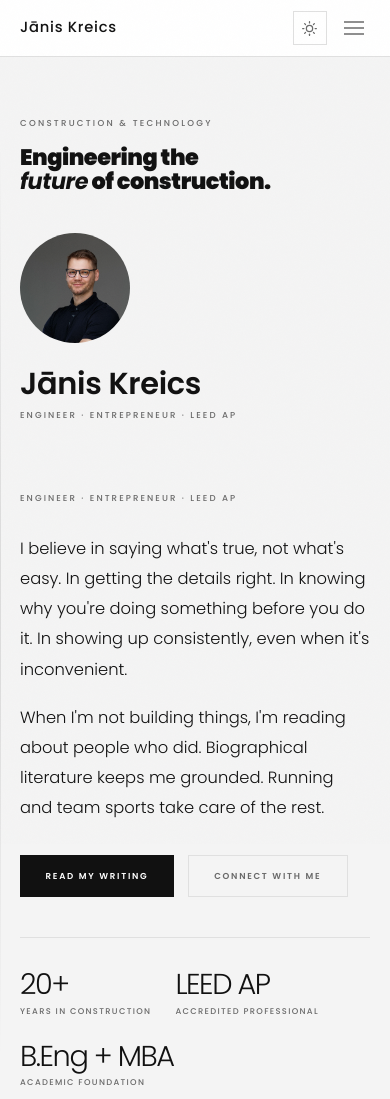
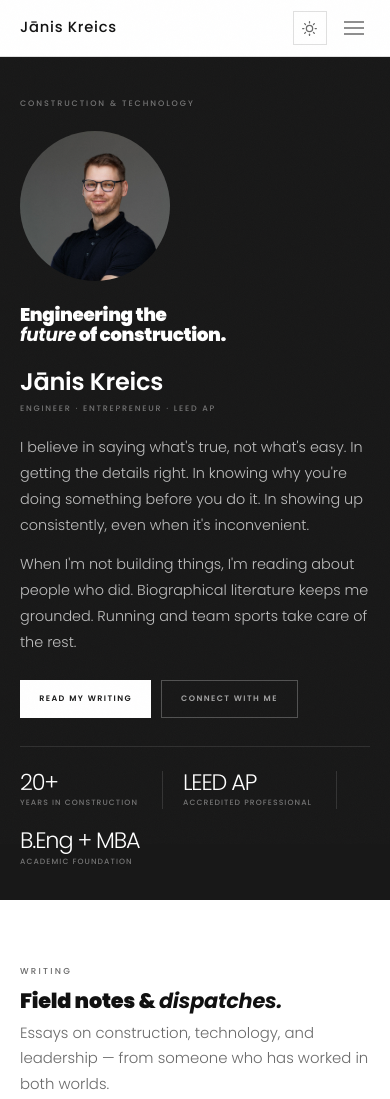
Before and after one commit to jkreics-afk/JanisKreics, a website: page index.html in a window 390 px wide. Shown: the top 1099 px of the page. Drawn offline with Linux system fonts and the light colour scheme.

Commit message:
Layout: sticky dark sidebar + brighter dark mode + larger headlines
- Split page into 1/4 dark sticky sidebar (photo, bio, CTAs) and 3/4 light scrollable content
- Dark mode background lifted from pure black to #141414/#1C1C1C for softer contrast
- All section headings scaled up x1.3
- Removed section numbering (01/02/03)
- Mobile: layout stacks vertically below 800px

Co-Authored-By: Claude Sonnet 4.6 <noreply@anthropic.com>

```diff
--- a/index.html
+++ b/index.html
@@ -21,16 +21,17 @@
       --wide:     1080px;
       --gap:      clamp(1.25rem, 4vw, 2.5rem);
       --ease:     cubic-bezier(.16,1,.3,1);
+      --nav-h:    56px;
     }
 
     [data-theme="dark"] {
-      --bg:       #000000;
-      --surface:  #0D0D0D;
-      --border:   #282828;
-      --text:     #FFFFFF;
-      --muted:    #999999;
-      --inv-bg:   #FFFFFF;
-      --inv-text: #000000;
+      --bg:       #141414;
+      --surface:  #1C1C1C;
+      --border:   #353535;
+      --text:     #F0F0F0;
+      --muted:    #AAAAAA;
+      --inv-bg:   #F0F0F0;
+      --inv-text: #141414;
     }
 
     *, *::before, *::after { box-sizing: border-box; margin: 0; padding: 0; }
@@ -129,7 +130,7 @@
       border-bottom: 1px solid var(--border);
       transition: background .35s;
     }
-    [data-theme="dark"] nav { background: rgba(0,0,0,.94); }
+    [data-theme="dark"] nav { background: rgba(20,20,20,.94); }
     .theme-toggle {
       background: none; border: 1px solid var(--border);
       cursor: pointer; color: var(--muted);
@@ -143,7 +144,7 @@
     [data-theme="dark"] .icon-moon { display: block; }
     .nav-inner {
       max-width: var(--wide); margin-inline: auto; padding-inline: var(--gap);
-      height: 56px; display: flex; align-items: center; justify-content: space-between;
+      height: var(--nav-h); display: flex; align-items: center; justify-content: space-between;
     }
     .nav-name { font-family: var(--f); font-size: .92rem; font-weight: 500; letter-spacing: .05em; }
     .nav-links { display: flex; gap: 2.25rem; }
@@ -159,137 +160,141 @@
       .nav-toggle { display: flex; }
       .nav-links.open {
         display: flex; flex-direction: column;
-        position: fixed; top: 56px; left: 0; right: 0;
+        position: fixed; top: var(--nav-h); left: 0; right: 0;
         background: var(--bg); border-bottom: 1px solid var(--border);
         padding: 1.5rem var(--gap) 2rem; gap: 1.25rem;
       }
       .nav-links.open a { font-size: .78rem; }
     }
 
-    /* ══════════ HERO ══════════ */
-    .hero {
-      background: var(--surface);
-      border-bottom: 1px solid var(--border);
-      position: relative; overflow: hidden;
-    }
-    .hero::before {
-      content: ''; position: absolute; left: 0; top: 8%; bottom: 8%;
-      width: 1px;
-      background: linear-gradient(to bottom, transparent, var(--text) 40%, var(--text) 60%, transparent);
-      opacity: .1;
-    }
-    .hero-top {
-      padding-top: clamp(3rem, 7vw, 5.5rem);
-      padding-bottom: 2.5rem; position: relative;
-    }
-    .hero-headline {
-      font-family: var(--fh);
-      font-size: clamp(1.4rem, 3.5vw, 3rem);
-      font-weight: 900; line-height: 1.05; letter-spacing: -.02em;
-      margin-top: .65rem;
-    }
-    .hero-headline em { font-style: italic; font-weight: 900; }
-
-    .hero-dots {
-      position: absolute; top: clamp(2rem,5vw,3.5rem); right: var(--gap);
-      pointer-events: none; opacity: .2;
-    }
-    @media (max-width: 620px) { .hero-dots { display: none; } }
-
-    .hero-grid {
-      display: grid; grid-template-columns: 200px 1fr;
-      gap: clamp(2.5rem, 5vw, 5rem); align-items: start;
-      padding-bottom: clamp(3.5rem, 7vw, 5.5rem);
-    }
-    @media (max-width: 620px) {
-      .hero-grid { grid-template-columns: 1fr; }
-      .hero-photo-col { display: flex; align-items: center; gap: 1.5rem; flex-wrap: wrap; }
+    /* ══════════ PAGE LAYOUT ══════════ */
+    .page-layout {
+      display: grid;
+      grid-template-columns: 1fr 3fr;
+      align-items: start;
     }
 
-    /* Photo */
-    .photo-frame { position: relative; display: inline-block; border-radius: 50%; overflow: hidden; }
-    .photo-frame::after { display: none; }
-    .intro-photo {
-      width: 180px; height: 180px;
-      object-fit: cover; object-position: top center;
-      display: block; flex-shrink: 0;
+    /* ══════════ SIDEBAR ══════════ */
+    .sidebar {
+      position: sticky;
+      top: var(--nav-h);
+      height: calc(100vh - var(--nav-h));
+      overflow-y: auto;
+      background: #181818;
+      color: #FFFFFF;
+      padding: 2rem 1.75rem 2.5rem;
+      scrollbar-width: thin;
+      scrollbar-color: #333 #181818;
+      display: flex;
+      flex-direction: column;
     }
-    @media (max-width: 620px) { .intro-photo { width: 110px; height: 110px; } }
-    .intro-photo-name { display: none; }
-    @media (max-width: 620px) {
-      .intro-photo-name { display: block; }
-      .intro-photo-name .h1-name { font-size: 1.9rem; }
+    .sidebar::-webkit-scrollbar { width: 3px; }
+    .sidebar::-webkit-scrollbar-track { background: #181818; }
+    .sidebar::-webkit-scrollbar-thumb { background: #333; }
+
+    .sidebar-eyebrow {
+      font-size: .5rem; letter-spacing: .24em; font-weight: 500;
+      color: rgba(255,255,255,.4); text-transform: uppercase;
+      margin-bottom: 1.25rem; display: block;
     }
 
-    .h1-name {
+    .sidebar-photo {
+      width: 150px; height: 150px;
+      object-fit: cover; object-position: top center;
+      border-radius: 50%; display: block;
+      margin-bottom: 1.5rem; flex-shrink: 0;
+    }
+
+    .sidebar .h1-name {
       font-family: var(--f);
-      font-size: clamp(1.6rem, 3vw, 2.2rem);
+      font-size: clamp(1.5rem, 2.2vw, 2rem);
       font-weight: 600; line-height: 1.1; letter-spacing: -.01em;
-      margin-bottom: .5rem;
+      color: #FFFFFF; margin-bottom: .4rem;
     }
-    @media (max-width: 620px) { .hero-text-col .h1-name { display: none; } }
 
-    .intro-tagline {
-      font-family: var(--f); font-size: .54rem;
-      letter-spacing: .24em; text-transform: uppercase; font-weight: 500;
-      color: var(--muted); margin-bottom: 1.75rem;
+    .sidebar .intro-tagline {
+      font-family: var(--f); font-size: .5rem;
+      letter-spacing: .22em; text-transform: uppercase; font-weight: 500;
+      color: rgba(255,255,255,.4); margin-bottom: 1.25rem;
     }
-    .intro-bio { font-size: 1.02rem; line-height: 1.85; max-width: 56ch; font-weight: 300; }
-    .intro-bio p + p { margin-top: 1.1em; }
-    .intro-bio strong { font-weight: 600; }
-    .intro-cta { margin-top: 2rem; display: flex; gap: .85rem; flex-wrap: wrap; }
 
-    .btn-solid {
+    .sidebar-headline {
+      font-family: var(--fh);
+      font-size: clamp(1.15rem, 2.5vw, 1.65rem);
+      font-weight: 900; line-height: 1.1; letter-spacing: -.02em;
+      color: #FFFFFF; margin-bottom: 1.5rem;
+    }
+    .sidebar-headline em { font-style: italic; font-weight: 900; color: #FFFFFF; }
+
+    .sidebar .intro-bio {
+      font-size: .9rem; line-height: 1.8; font-weight: 300;
+      color: rgba(255,255,255,.72); margin-bottom: 1.5rem;
+    }
+    .sidebar .intro-bio p + p { margin-top: .9em; }
+    .sidebar .intro-bio strong { font-weight: 600; color: #FFFFFF; }
+
+    .sidebar .intro-cta { display: flex; flex-direction: column; gap: .6rem; margin-bottom: 1.75rem; }
+
+    .sidebar .btn-solid {
       display: inline-flex; align-items: center; gap: .5rem;
-      padding: .78rem 1.6rem; background: var(--text); color: var(--inv-text);
-      font-family: var(--f); font-size: .54rem; letter-spacing: .2em; font-weight: 600;
+      padding: .7rem 1.2rem; background: #FFFFFF; color: #181818;
+      font-family: var(--f); font-size: .5rem; letter-spacing: .18em; font-weight: 600;
       text-transform: uppercase;
       transition: background .35s var(--ease), color .35s var(--ease), outline .35s var(--ease), transform .3s var(--ease);
     }
-    .btn-solid:hover { background: var(--bg); color: var(--text); outline: 1px solid var(--text); transform: translateY(-2px); }
+    .sidebar .btn-solid:hover { background: transparent; color: #FFFFFF; outline: 1px solid #FFFFFF; transform: translateY(-2px); }
 
-    .btn-line {
+    .sidebar .btn-line {
       display: inline-flex; align-items: center; gap: .5rem;
-      padding: .78rem 1.6rem; border: 1px solid var(--border); color: var(--muted);
-      font-family: var(--f); font-size: .54rem; letter-spacing: .2em; font-weight: 600;
+      padding: .7rem 1.2rem; border: 1px solid rgba(255,255,255,.25); color: rgba(255,255,255,.6);
+      font-family: var(--f); font-size: .5rem; letter-spacing: .18em; font-weight: 600;
       text-transform: uppercase;
       transition: background .35s var(--ease), color .35s var(--ease), border-color .35s var(--ease), transform .3s var(--ease);
     }
-    .btn-line:hover { background: var(--text); color: var(--inv-text); border-color: var(--text); transform: translateY(-2px); }
+    .sidebar .btn-line:hover { background: #FFFFFF; color: #181818; border-color: #FFFFFF; transform: translateY(-2px); }
 
-    /* Stats */
-    .stats-bar {
-      margin-top: 2.5rem; padding-top: 2rem; border-top: 1px solid var(--border);
-      display: flex; flex-wrap: wrap;
+    .sidebar .stats-bar {
+      padding-top: 1.5rem; border-top: 1px solid rgba(255,255,255,.1);
+      display: flex; flex-direction: column; gap: 1.1rem;
+      margin-top: auto;
     }
-    .stat-item { padding: 0 2.5rem 0 0; margin-right: 2.5rem; border-right: 1px solid var(--border); }
-    .stat-item:last-child { border-right: none; padding-right: 0; margin-right: 0; }
-    .stat-n {
-      font-family: var(--f); font-size: clamp(1.8rem, 3.5vw, 2.8rem);
+    .sidebar .stat-item { padding: 0; margin: 0; border-right: none; }
+    .sidebar .stat-n {
+      font-family: var(--f); font-size: clamp(1.4rem, 2.5vw, 1.9rem);
       font-weight: 200; line-height: 1; letter-spacing: -.05em;
+      color: #FFFFFF;
     }
-    .stat-l {
-      font-family: var(--f); font-size: .52rem; letter-spacing: .16em;
-      text-transform: uppercase; font-weight: 500; color: var(--muted); margin-top: .3rem;
+    .sidebar .stat-l {
+      font-family: var(--f); font-size: .48rem; letter-spacing: .14em;
+      text-transform: uppercase; font-weight: 500; color: rgba(255,255,255,.4); margin-top: .2rem;
     }
-    @media (max-width: 500px) {
-      .stats-bar { gap: 1.5rem; }
-      .stat-item { border-right: none; padding-right: 0; margin-right: 0; }
+
+    /* ══════════ MAIN CONTENT ══════════ */
+    .main-content {
+      background: var(--bg);
+      min-height: calc(100vh - var(--nav-h));
+    }
+
+    /* ══════════ MOBILE: stack layout ══════════ */
+    @media (max-width: 800px) {
+      .page-layout { grid-template-columns: 1fr; }
+      .sidebar {
+        position: static; height: auto;
+        padding: 2.5rem var(--gap) 2rem;
+      }
+      .sidebar .intro-cta { flex-direction: row; flex-wrap: wrap; }
+      .sidebar .stats-bar { flex-direction: row; flex-wrap: wrap; gap: 1.25rem; }
+      .sidebar .stat-item { padding: 0 1.5rem 0 0; border-right: 1px solid rgba(255,255,255,.12); }
+      .sidebar .stat-item:last-child { border-right: none; padding-right: 0; }
     }
 
     /* ══════════ SECTION HEAD ══════════ */
-    .sec-head { position: relative; margin-bottom: 2.5rem; overflow: visible; }
-    .sec-num {
-      position: absolute; top: -.5rem; left: -.2rem;
-      font-family: var(--f); font-size: clamp(5rem, 13vw, 9.5rem);
-      font-weight: 200; line-height: 1; letter-spacing: -.07em;
-      color: var(--border); opacity: .7; pointer-events: none; z-index: 0;
-    }
+    .sec-head { position: relative; margin-bottom: 2.5rem; }
     .sec-head > * { position: relative; z-index: 1; }
 
     .section-heading {
       font-family: var(--fh);
-      font-size: clamp(1rem, 2vw, 1.5rem);
+      font-size: clamp(1.3rem, 2.6vw, 1.95rem);
       font-weight: 900; line-height: 1.1; letter-spacing: -.01em;
       margin-bottom: .45rem;
     }
@@ -383,7 +388,7 @@
 
     .cta-sect-title {
       font-family: var(--fh);
-      font-size: clamp(0.9rem, 1.6vw, 1.25rem);
+      font-size: clamp(1.17rem, 2.08vw, 1.625rem);
       font-weight: 900; line-height: 1.12; letter-spacing: -.01em; margin-bottom: 1.5rem;
     }
     .cta-bullets { display: flex; flex-direction: column; gap: 1.15rem; }
@@ -406,6 +411,25 @@
       font-family: var(--f); font-size: .52rem; letter-spacing: .1em; font-weight: 500;
       color: var(--muted); margin-top: 1rem;
     }
+
+    /* Standalone btn styles (outside sidebar) */
+    .btn-solid {
+      display: inline-flex; align-items: center; gap: .5rem;
+      padding: .78rem 1.6rem; background: var(--text); color: var(--inv-text);
+      font-family: var(--f); font-size: .54rem; letter-spacing: .2em; font-weight: 600;
+      text-transform: uppercase;
+      transition: background .35s var(--ease), color .35s var(--ease), outline .35s var(--ease), transform .3s var(--ease);
+    }
+    .btn-solid:hover { background: var(--bg); color: var(--text); outline: 1px solid var(--text); transform: translateY(-2px); }
+
+    .btn-line {
+      display: inline-flex; align-items: center; gap: .5rem;
+      padding: .78rem 1.6rem; border: 1px solid var(--border); color: var(--muted);
+      font-family: var(--f); font-size: .54rem; letter-spacing: .2em; font-weight: 600;
+      text-transform: uppercase;
+      transition: background .35s var(--ease), color .35s var(--ease), border-color .35s var(--ease), transform .3s var(--ease);
+    }
+    .btn-line:hover { background: var(--text); color: var(--inv-text); border-color: var(--text); transform: translateY(-2px); }
 
     /* ══════════ ABOUT ══════════ */
     #about {
@@ -468,7 +492,7 @@
     }
     .exp-close:hover { background: var(--text); color: var(--inv-text); border-color: var(--text); transform: rotate(90deg); }
     .exp-name {
-      font-family: var(--fh); font-size: clamp(0.9rem, 1.5vw, 1.2rem);
+      font-family: var(--fh); font-size: clamp(1.17rem, 1.95vw, 1.56rem);
       font-weight: 900; line-height: 1.1; letter-spacing: -.01em;
       margin-bottom: 1.25rem; color: var(--text);
     }
@@ -484,7 +508,7 @@
 
     .connect-statement {
       font-family: var(--fh);
-      font-size: clamp(1.45rem, 3vw, 2.3rem);
+      font-size: clamp(1.885rem, 3.9vw, 2.99rem);
       font-weight: 700; line-height: 1.35; letter-spacing: -.01em;
       margin-bottom: 1.5rem;
     }
@@ -555,7 +579,7 @@
     footer .footer-lower { background: var(--surface); overflow: hidden; border-top: 1px solid var(--border); }
     .footer-statement {
       font-family: var(--fh);
-      font-size: clamp(1.75rem, 5vw, 3.75rem);
+      font-size: clamp(2.275rem, 6.5vw, 4.875rem);
       font-weight: 900; line-height: 1;
       color: var(--border); letter-spacing: -.04em;
       padding: 3rem var(--gap) .25rem;
@@ -577,7 +601,7 @@
       backdrop-filter: blur(16px); -webkit-backdrop-filter: blur(16px);
       overflow-y: auto; padding: var(--gap);
     }
-    [data-theme="dark"] .post-modal { background: rgba(0,0,0,.97); }
+    [data-theme="dark"] .post-modal { background: rgba(20,20,20,.97); }
     .post-modal.open { display: block; animation: mFade .4s var(--ease); }
     @keyframes mFade { from { opacity: 0; transform: translateY(10px); } to { opacity: 1; transform: none; } }
     .modal-inner { max-width: 700px; margin: 80px auto 100px; }
@@ -592,7 +616,7 @@
     .modal-close:hover { background: var(--text); color: var(--inv-text); border-color: var(--text); transform: rotate(90deg); }
     .modal-eyebrow { margin-bottom: 1.25rem; }
     .modal-title {
-      font-family: var(--fh); font-size: clamp(1rem, 2vw, 1.5rem);
+      font-family: var(--fh); font-size: clamp(1.3rem, 2.6vw, 1.95rem);
       font-weight: 900; line-height: 1.1; letter-spacing: -.01em; margin-bottom: 1.5rem;
     }
     .modal-date {
@@ -613,9 +637,7 @@
       margin: 2rem 0;
     }
     @media (max-width: 600px) { .stakeholder-grid { grid-template-columns: 1fr; } }
-    .stakeholder-card {
-      background: var(--surface); padding: 1.5rem;
-    }
+    .stakeholder-card { background: var(--surface); padding: 1.5rem; }
     .stakeholder-label {
       font-family: var(--f); font-size: .54rem; font-weight: 600;
       letter-spacing: .2em; text-transform: uppercase; color: var(--text);
@@ -628,9 +650,7 @@
       letter-spacing: .16em; text-transform: uppercase; color: var(--text);
       opacity: .5; margin-bottom: .25rem; display: block;
     }
-    .stakeholder-val {
-      font-size: .88rem; line-height: 1.72; color: var(--muted); font-weight: 300;
-    }
+    .stakeholder-val { font-size: .88rem; line-height: 1.72; color: var(--muted); font-weight: 300; }
     .modal-share {
       margin-top: 3rem; padding-top: 2rem; border-top: 1px solid var(--border);
       display: flex; align-items: center; gap: .65rem; flex-wrap: wrap;
@@ -684,48 +704,25 @@
   </div>
 </nav>
 
-<!-- HERO -->
-<section class="hero">
-  <div class="wrap">
+<!-- PAGE LAYOUT -->
+<div class="page-layout">
 
-    <div class="hero-top pe pe-1">
-      <span class="eyebrow">Construction &amp; Technology</span>
-      <div class="hero-headline">Engineering the<br><em>future</em> of construction.</div>
-      <div class="hero-dots" aria-hidden="true">
-        <svg width="80" height="68" viewBox="0 0 80 68" fill="none" xmlns="http://www.w3.org/2000/svg">
-          <circle cx="4"  cy="4"  r="1.5" fill="currentColor"/><circle cx="24" cy="4"  r="1.5" fill="currentColor"/><circle cx="44" cy="4"  r="1.5" fill="currentColor"/><circle cx="64" cy="4"  r="1.5" fill="currentColor"/>
-          <circle cx="14" cy="18" r="1.5" fill="currentColor"/><circle cx="34" cy="18" r="1.5" fill="currentColor"/><circle cx="54" cy="18" r="1.5" fill="currentColor"/><circle cx="74" cy="18" r="1.5" fill="currentColor"/>
-          <circle cx="4"  cy="32" r="1.5" fill="currentColor"/><circle cx="24" cy="32" r="1.5" fill="currentColor"/><circle cx="44" cy="32" r="1.5" fill="currentColor"/><circle cx="64" cy="32" r="1.5" fill="currentColor"/>
-          <circle cx="14" cy="46" r="1.5" fill="currentColor"/><circle cx="34" cy="46" r="1.5" fill="currentColor"/><circle cx="54" cy="46" r="1.5" fill="currentColor"/><circle cx="74" cy="46" r="1.5" fill="currentColor"/>
-          <circle cx="4"  cy="60" r="1.5" fill="currentColor"/><circle cx="24" cy="60" r="1.5" fill="currentColor"/><circle cx="44" cy="60" r="1.5" fill="currentColor"/><circle cx="64" cy="60" r="1.5" fill="currentColor"/>
-        </svg>
-      </div>
-    </div>
-
-    <div class="hero-grid">
-
-      <div class="hero-photo-col pe pe-2">
-        <div class="photo-frame">
-          <img src="J%C4%81nis%20Kreics_019b.jpg" alt="Jānis Kreics" class="intro-photo" />
-        </div>
-        <div class="intro-photo-name">
+  <!-- LEFT SIDEBAR: sticky, dark, introduction -->
+  <aside class="sidebar pe pe-1">
+    <span class="sidebar-eyebrow">Construction &amp; Technology</span>
+    <img src="J%C4%81nis%20Kreics_019b.jpg" alt="Jānis Kreics" class="sidebar-photo" />
+    <div class="sidebar-headline">Engineering the<br><em>future</em> of construction.</div>
     <h1 class="h1-name">Jānis Kreics</h1>
     <div class="intro-tagline">Engineer · Entrepreneur · LEED AP</div>
-        </div>
-      </div>
-
-      <div class="hero-text-col">
-        <h1 class="h1-name pe pe-2">Jānis Kreics</h1>
-        <div class="intro-tagline pe pe-3">Engineer · Entrepreneur · LEED AP</div>
-        <div class="intro-bio pe pe-4">
+    <div class="intro-bio">
       <p>I believe in saying what's true, not what's easy. In getting the details right. In knowing why you're doing something before you do it. In showing up consistently, even when it's inconvenient.</p>
       <p>When I'm not building things, I'm reading about people who did. Biographical literature keeps me grounded. Running and team sports take care of the rest.</p>
     </div>
-        <div class="intro-cta pe pe-5">
+    <div class="intro-cta">
       <a href="#blog" class="btn-solid">Read my writing</a>
       <a href="#connect" class="btn-line">Connect with me</a>
     </div>
-        <div class="stats-bar pe pe-6">
+    <div class="stats-bar">
       <div class="stat-item">
         <div class="stat-n">20+</div>
         <div class="stat-l">Years in Construction</div>
@@ -739,18 +736,16 @@
         <div class="stat-l">Academic Foundation</div>
       </div>
     </div>
-      </div>
+  </aside>
 
-    </div>
-  </div>
-</section>
+  <!-- RIGHT MAIN CONTENT: light, scrollable -->
+  <main class="main-content">
 
     <!-- BLOG -->
     <section id="blog">
       <div class="wrap">
 
         <div class="sec-head fi">
-      <span class="sec-num">01</span>
           <div class="eyebrow" style="margin-bottom:.7rem">Writing</div>
           <h2 class="section-heading">Field notes &amp; <em>dispatches.</em></h2>
           <p class="section-sub">Essays on construction, technology, and leadership — from someone who has worked in both worlds.</p>
@@ -824,7 +819,6 @@
       <div class="wrap">
 
         <div class="sec-head fi" style="margin-bottom:2.5rem">
-      <span class="sec-num">02</span>
           <div class="eyebrow" style="margin-bottom:.7rem">About</div>
           <h2 class="section-heading">The full <em>picture.</em></h2>
         </div>
@@ -886,7 +880,6 @@
       <div class="wrap">
 
         <div class="sec-head fi" style="margin-bottom:2.5rem">
-      <span class="sec-num">03</span>
           <div class="eyebrow" style="margin-bottom:.7rem">Connect</div>
           <h2 class="section-heading">Let's build <em>together.</em></h2>
         </div>
@@ -922,6 +915,9 @@
         </div>
       </div>
     </section>
+
+  </main>
+</div>
 
 <!-- FOOTER -->
 <footer>
```
Lines whose indentation alone changed are shown as unchanged.
